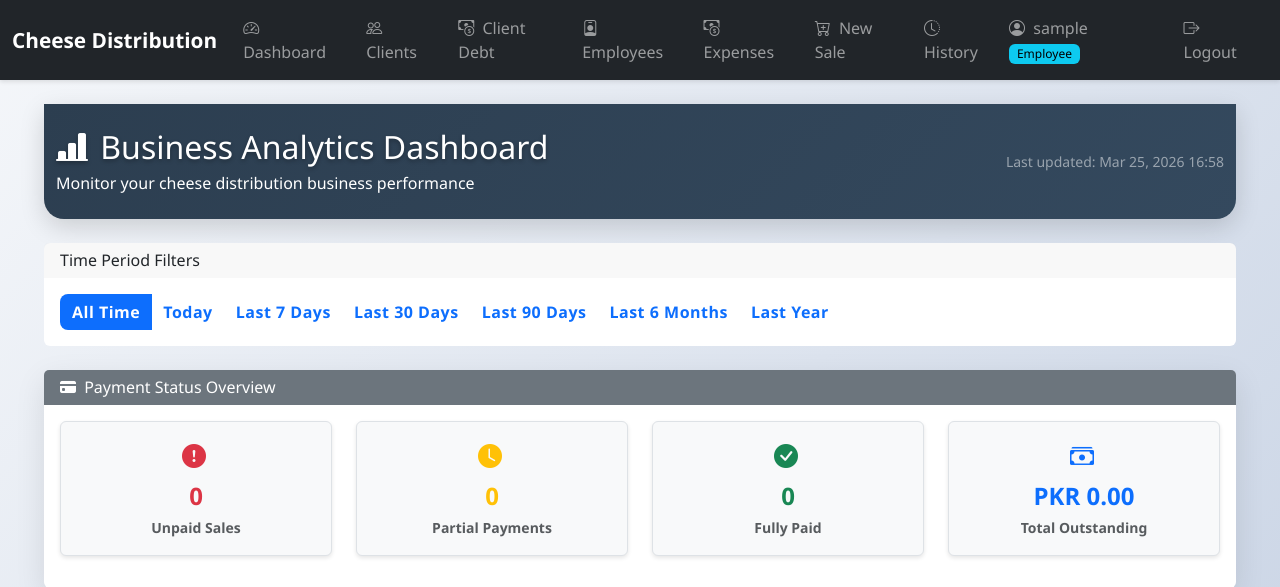
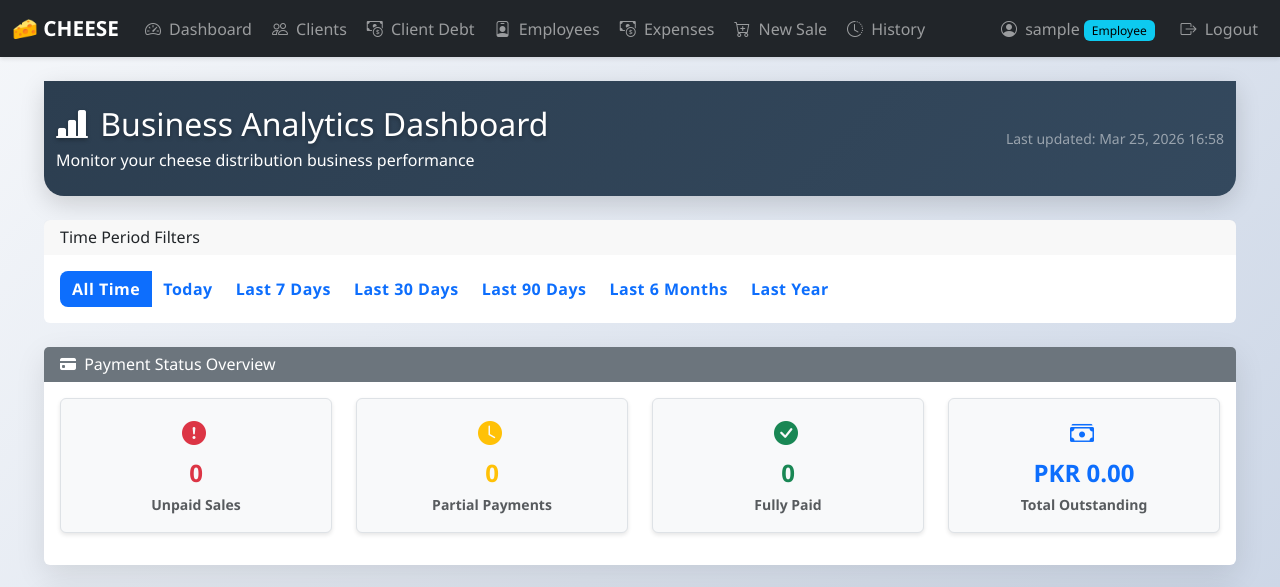
Before and after one commit to HASSAN08114/cheese-distribution-website, a Django app: page /dashboard/ in a window 1280 px wide. Shown: the top 587 px of the page. Run offline with Django 4.2, Linux system fonts and the light colour scheme; the visitor is signed in with stand-in values (Sample User, id 1); data that the repository does not hold is empty.

Commit message:
Update navbar brand to 🧀 CHEESE for compact header

```diff
--- a/distribution/templates/distribution/base.html
+++ b/distribution/templates/distribution/base.html
@@ -12,7 +12,7 @@
     {% if user.is_authenticated %}
     <nav class="navbar navbar-expand-lg navbar-dark bg-dark">
         <div class="container-fluid">
-            <a class="navbar-brand" href="{% url 'dashboard' %}">Cheese Distribution</a>
+            <a class="navbar-brand" href="{% url 'dashboard' %}">🧀 CHEESE</a>
             <button class="navbar-toggler" type="button" data-bs-toggle="collapse" data-bs-target="#navbarNav">
                 <span class="navbar-toggler-icon"></span>
             </button>
```
